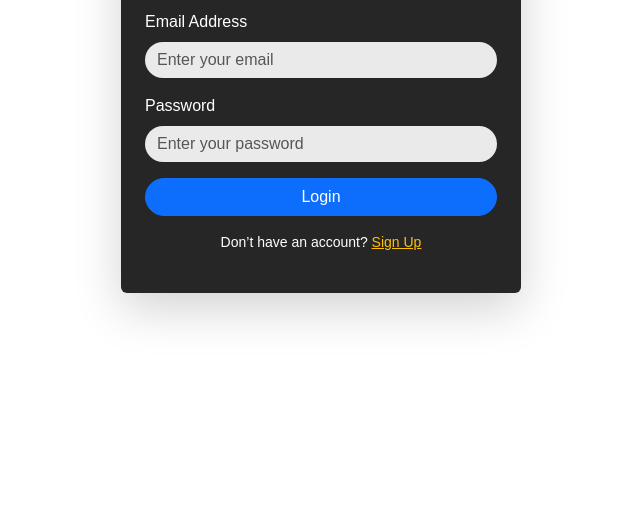
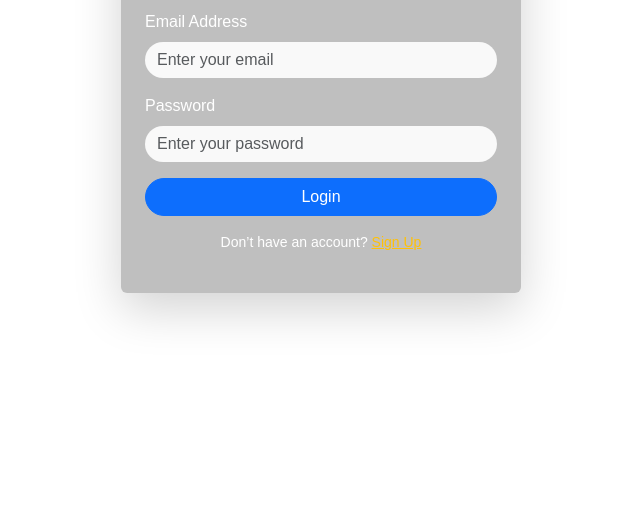
Before and after one commit to Ageshks/beta, a plain HTML site: page login.html in a window 1280 px wide. Shown: the part 505-1013 px from the top of the page, without its empty margins (319-959 px from the left). Drawn offline with nearby package versions, Linux system fonts and the light colour scheme.

Commit message:
login changes

```diff
--- a/style.css
+++ b/style.css
@@ -113,7 +113,7 @@ body {
 }
 
 .login-card {
-  background: rgba(0, 0, 0, 0.85);
+  background: rgba(0, 0, 0, 0.25);
   color: #fff;
   max-width: 400px;
   width: 100%;
```
